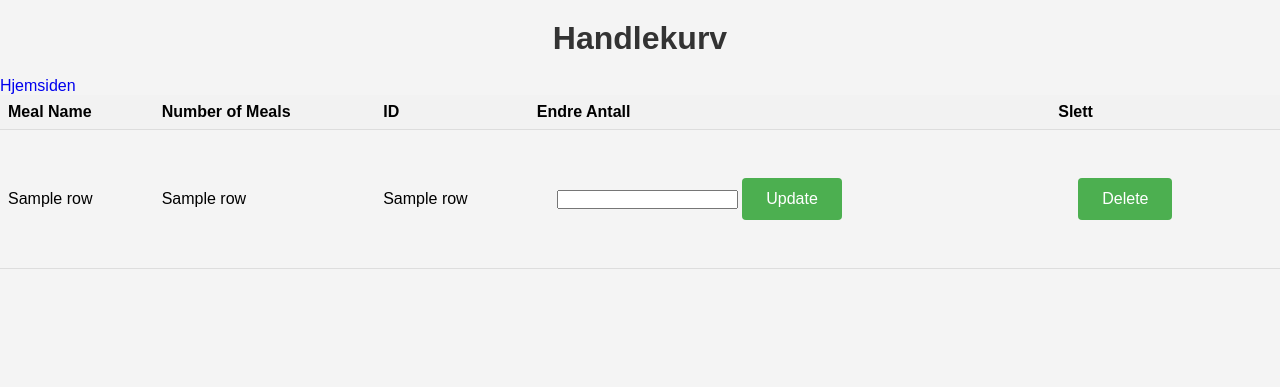
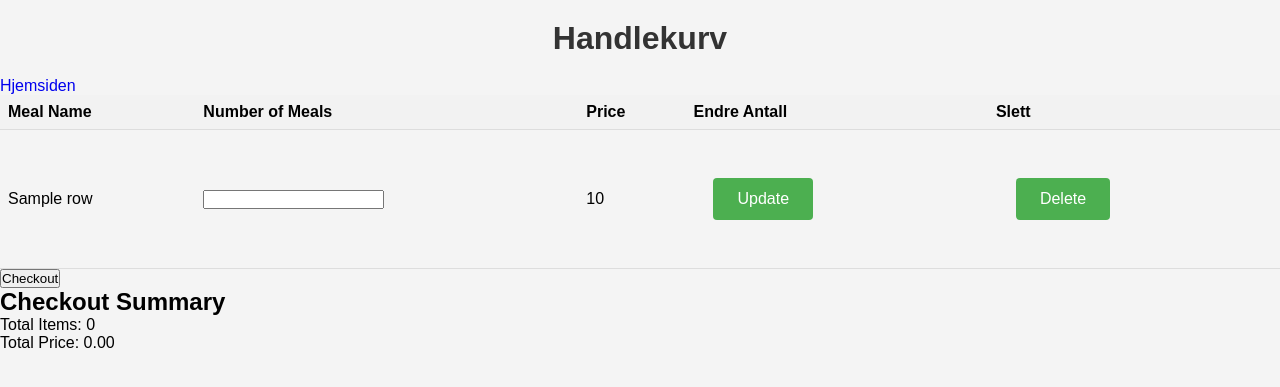
Before and after one commit to albertwojcicki/proveeksamen, a Flask app: template frontend/templates/handlekurv.html in a window 1280 px wide. Shown: the part 50-437 px from the top of the page. Run offline with Flask 3, Linux system fonts and the light colour scheme; the template is opened without the code that fills it: most values are stand-ins (such as "Sample title", 1, 10 or a date in 2020).

Commit message:
helloworld

```diff
--- a/backend/app.py
+++ b/backend/app.py
@@ -5,10 +5,11 @@ import sqlite3
 import os
 from werkzeug.utils import secure_filename
 from datetime import datetime
+from flask_cors import CORS
 workingdir = os.getcwd()
 
-
 app = Flask(__name__)
+CORS(app)
 # BYTT PATH PÅ DATABASEN
 con = sqlite3.connect("database.db", check_same_thread=False)
 cur = con.cursor()
@@ -34,7 +35,7 @@ def get_image(image_name):
 
 @app.route('/get_image_meal/<image_name>', methods = ["GET"])
 def get_image_meal(image_name):
-    return send_from_directory('C:\\wamp64\\www\\proveeksamen\\backend\\static\\bilder\\',  image_name)
+    return send_from_directory('C:\\Users\\alber\\Documents\\GitHub\\proveeksamen\\backend\\static\\bilder',  image_name)
 
 @app.route('/post_image/<meal_id>/', methods=['POST'])
 def upload_image(meal_id):
@@ -59,7 +60,7 @@ def registrer_bruker():
 @app.route("/delete_basket", methods=["POST", "GET"])
 def delete_basket():
     meal_id = request.get_json()["meal_id"]
-    cur.execute("DELETE FROM basket WHERE meal_id = ?", (meal_id))
+    cur.execute("DELETE FROM basket WHERE meal_id = ?", (meal_id,))
     con.commit()
     return "deleted the basket "
 
@@ -79,12 +80,16 @@ def add_to_basket():
         cur.execute("SELECT meal_name FROM meals WHERE meal_id = ?", (meal_id,))
         meal_name_result = cur.fetchone()  # Use fetchone instead of fetchall
         print(meal_name_result)
+        cur.execute("SELECT meal_price FROM meals WHERE meal_id = ?", (meal_id,))
+        meal_price_result = cur.fetchone()
+        meal_price = meal_price_result[0]
         cur.execute("SELECT meal_id, number_of_meals FROM basket WHERE user_id = ? AND meal_id = ?", (user_id, meal_id))
         existing_meal = cur.fetchone()
         if meal_name_result:
             meal_name = meal_name_result[0]  # Extract meal name from the tuple
         else:
             return jsonify({"error": "Meal not found"}), 404
+
         if existing_meal:
             # If the meal exists, update the quantity
             basket_id, existing_quantity = existing_meal
@@ -92,7 +97,7 @@ def add_to_basket():
             cur.execute("UPDATE basket SET number_of_meals = ? WHERE meal_id = ?", (new_quantity, basket_id))
         else:
             # If the meal does not exist, insert a new row
-            cur.execute("INSERT INTO basket (user_id, meal_name, meal_id, number_of_meals) VALUES (?, ?, ?, ?)", (user_id, meal_name, meal_id, quantity))
+            cur.execute("INSERT INTO basket (user_id, meal_name, meal_id, number_of_meals, meal_price) VALUES (?, ?, ?, ?, ?)", (user_id, meal_name, meal_id, quantity, meal_price))
 
         con.commit()
         return jsonify({"message": "Meal added to basket successfully"}), 200
@@ -124,7 +129,7 @@ def get_handlekurv():
 
     if user:
         user_id = user[0]
-        cur.execute("SELECT user_id, meal_id, number_of_meals, bought, purchase_time, meal_name FROM basket WHERE user_id  = ? AND bought = 0  ", (user_id,))
+        cur.execute("SELECT user_id, meal_id, number_of_meals, bought, purchase_time, meal_name, meal_price FROM basket WHERE user_id = ? AND bought = 0", (user_id,))
         basket_data = cur.fetchall()
         # cur.execute("SELECT meal_id FROM basket WHERE ")
         return jsonify(basket_data), 200
@@ -218,7 +223,8 @@ def edit_meal():
             "meal_id": row[0],
             "meal_name": row[2],
             "meal_price": row[3],
-            "meal_description": row[4]
+            "meal_description": row[4],
+            "meal_image": row[5]
         }
         mealsList.append(meals)
     return jsonify(mealsList)
@@ -228,15 +234,19 @@ def get_data_edit():
     meal_id = request.get_json()["meal_id"]
     cur.execute("SELECT * FROM meals WHERE meal_id = ?", (meal_id,))
     data = cur.fetchall()
+    print(data)
     mealsList = []
     for row in data:
         meals = {
             "meal_id": row[0],
+            "restaurant_id": row[1],
             "meal_name": row[2],
             "meal_price": row[3],
-            "meal_description": row[4]
+            "meal_description": row[4],
+            "meal_image": row[5]
         }
         mealsList.append(meals)
+    print(mealsList)
     return jsonify(mealsList)
 
 @app.route("/update_meal/<meal_id>", methods=["GET","POST"])
--- a/frontend/static/css/style.css
+++ b/frontend/static/css/style.css
@@ -64,7 +64,9 @@ header {
     width: 15%;
     display: flex;
     justify-content: space-evenly;
-    height: 100px;
+    /* height: 100px; */
+    flex-direction: column;
+
 }
 
 .div-edit-container {
--- a/frontend/templates/edit_meal.html
+++ b/frontend/templates/edit_meal.html
@@ -9,7 +9,7 @@
             <li class="meal-name">{{ meal.meal_name }}</li>
             <li class="meal-price">{{ meal.meal_price }}</li>
             <li class="meal-description">{{ meal.meal_description }}</li>
-            <img class="meny-bilde" src="http://127.0.0.1:5020/get_image_meal/{{meal.meal_image}}" alt="bilde av {{meal.meal_image}}">
+            <img class="meal-image" src="http://127.0.0.1:5020/get_image_meal/{{meal.meal_image}}" alt="bilde av {{meal.meal_image}}">
             <form action="{{ url_for('edit_meals', meal_id = meal.meal_id )}}" method="post">
                 <input type="submit" value="Endre" class="edit-button">
             </form>
--- a/frontend/templates/handlekurv.html
+++ b/frontend/templates/handlekurv.html
@@ -7,27 +7,27 @@
         <tr>
             <th>Meal Name</th>
             <th>Number of Meals</th>
-            <th>ID</th>
-            <th> Endre Antall</th>
-            <th> Slett</th>
+            <th>Price</th>
+            <th>Endre Antall</th>
+            <th>Slett</th>
         </tr>
     </thead>
     <tbody class="tbody">
         {% for row in basket_data %}
         <tr>
             <td>{{ row[5] }}</td>
-            <td> {{ row[2] }}</td>
-            <td> {{ row[1] }}</td>
+            <td>
+                <input type="number" name="quantity" value="{{ row[2] }}" min="1" data-price="{{ row[6] }}" onchange="updateTotalPrice(this)">
+            </td>
+            <td class="total-price">{{ row[6] * row[2] }}</td>
 
             <td>
                 <form action="{{ url_for('update_quantity', meal_id=row[1]) }}" method="post">
-                    <!-- <input type="hidden" name="basket_id" value="{{ row[0] }}"> -->
-                    <input type="number" name="quantity" value="{{ row[1] }}" min="1">
                     <input type="submit" value="Update">
                 </form>
             </td>
             <td>
-                <form action="{{ url_for('delete_basket', meal_id = row[1]) }}" method="post">
+                <form action="{{ url_for('delete_basket', meal_id=row[1]) }}" method="post">
                     <input type="submit" value="Delete">
                 </form>
             </td>
@@ -35,4 +35,39 @@
         {% endfor %}
     </tbody>
 </table>
+<button onclick="checkout()">Checkout</button>
+
+<!-- Checkout Summary Section -->
+<div id="checkout-summary">
+    <h2>Checkout Summary</h2>
+    <p>Total Items: <span id="total-items">0</span></p>
+    <p>Total Price: <span id="total-price">0.00</span></p>
+</div>
+
+<script>
+    function updateTotalPrice(input) {
+        const quantity = parseInt(input.value);
+        const price = parseFloat(input.getAttribute('data-price'));
+        const totalPriceCell = input.parentNode.nextElementSibling;
+        const totalPrice = quantity * price;
+        totalPriceCell.textContent = totalPrice.toFixed(2);
+    }
+
+    function checkout() {
+        // Gather data for checkout summary
+        let totalItems = 0;
+        let totalPrice = 0;
+        const mealRows = document.querySelectorAll('.tbody tr');
+        mealRows.forEach(row => {
+            const quantity = parseInt(row.cells[1].querySelector('input[name="quantity"]').value);
+            const price = parseFloat(row.cells[2].textContent);
+            totalItems += quantity;
+            totalPrice += quantity * price;
+        });
+
+        // Update the checkout summary
+        document.getElementById('total-items').textContent = totalItems;
+        document.getElementById('total-price').textContent = totalPrice.toFixed(2);
+    }
+</script>
 {% endblock %}
```
Also changed, not shown: frontend/app.py (+9 -7 lines), backend/database.db, backend/static/bilder/download.jfif (added), 1 other file.
